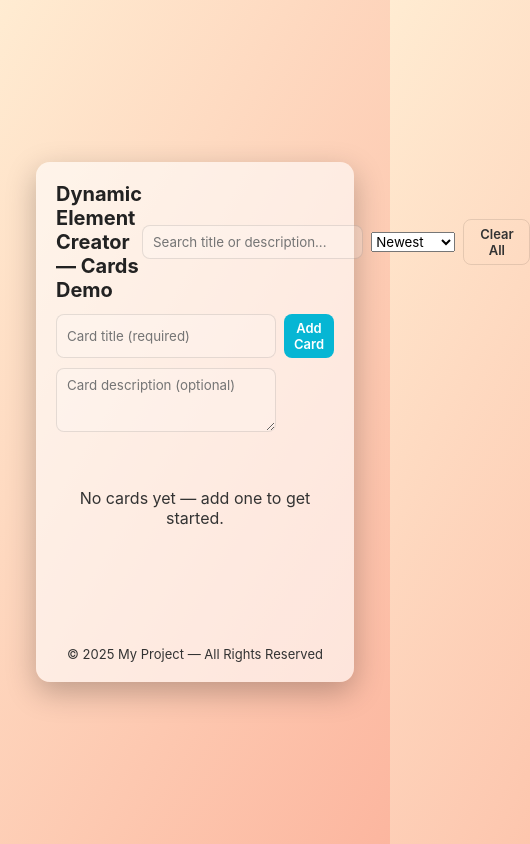
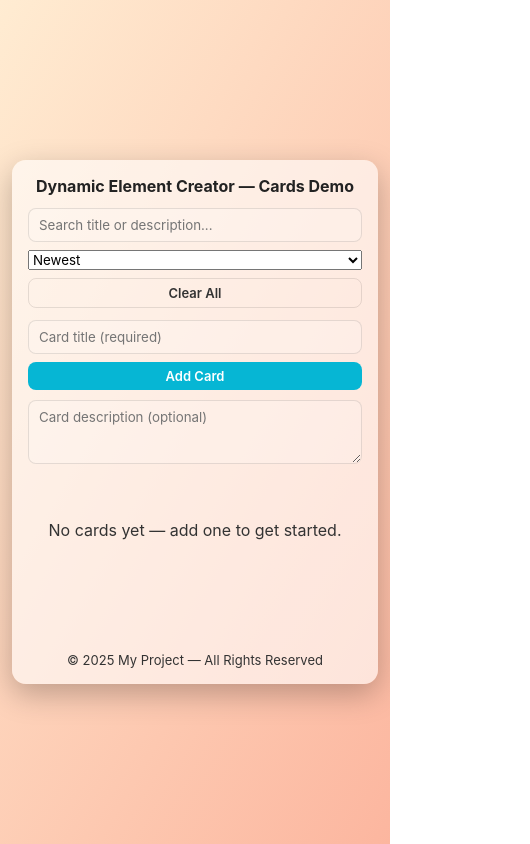
Before and after one commit to Vmshibharadwaj19/toDoList, a plain HTML site: page index.html in a window 390 px wide. Shown: the whole page, 530 px wide, since content can reach past the window. Drawn offline with Linux system fonts and the light colour scheme.

Commit message:
Update index.html

```diff
--- a/index.html
+++ b/index.html
@@ -42,6 +42,8 @@
   align-items: center;
   justify-content: space-between;
   margin-bottom: 12px;
+  flex-wrap: wrap;
+  gap: 10px;
 }
 
 h1 {
@@ -53,6 +55,7 @@
   display: flex;
   gap: 8px;
   align-items: center;
+  flex-wrap: wrap;
 }
 
 input[type=text],
@@ -64,6 +67,7 @@
   border-radius: 8px;
   outline: none;
   min-width: 220px;
+  max-width: 100%;
 }
 
 textarea {
@@ -99,6 +103,7 @@
   display: flex;
   gap: 8px;
   margin-bottom: 10px;
+  flex-wrap: wrap;
 }
 
 .cards {
@@ -133,6 +138,7 @@
   gap: 8px;
   align-items: center;
   margin-top: 8px;
+  flex-wrap: wrap;
 }
 
 .badge {
@@ -169,6 +175,88 @@
   font-size: 13px;
   text-align: center;
 }
+
+/* ============================= */
+/* Responsive Adjustments */
+/* ============================= */
+
+@media (max-width: 768px) {
+  body {
+    padding: 20px;
+  }
+
+  .app {
+    padding: 16px;
+  }
+
+  h1 {
+    font-size: 18px;
+  }
+
+  .controls,
+  .filters {
+    flex-direction: column;
+    align-items: stretch;
+    gap: 6px;
+  }
+
+  input[type=text],
+  textarea,
+  select,
+  button {
+    width: 100%;
+  }
+
+  .cards {
+    grid-template-columns: repeat(auto-fill, minmax(160px, 1fr));
+  }
+}
+
+@media (max-width: 480px) {
+  body {
+    padding: 12px;
+  }
+
+  h1 {
+    font-size: 16px;
+    text-align: center;
+    width: 100%;
+  }
+
+  .header {
+    flex-direction: column;
+    gap: 12px;
+    align-items: stretch;
+  }
+
+  .controls {
+    flex-direction: column;
+    gap: 8px;
+  }
+
+  .filters {
+    flex-direction: column;
+    gap: 8px;
+  }
+
+  .cards {
+    grid-template-columns: 1fr;
+  }
+
+  button {
+    font-size: 14px;
+    padding: 10px;
+  }
+
+  .card h3 {
+    font-size: 14px;
+  }
+
+  .card p {
+    font-size: 12px;
+  }
+}
+
   </style>
 </head>
 <body>
```
Lines whose indentation alone changed are shown as unchanged.
